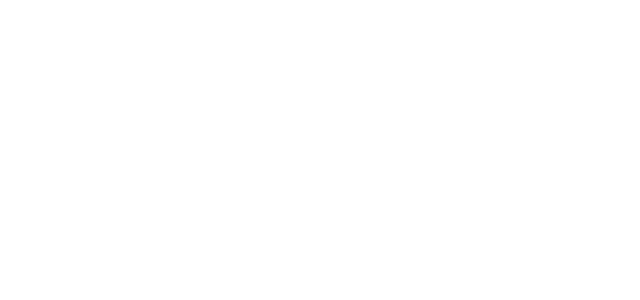
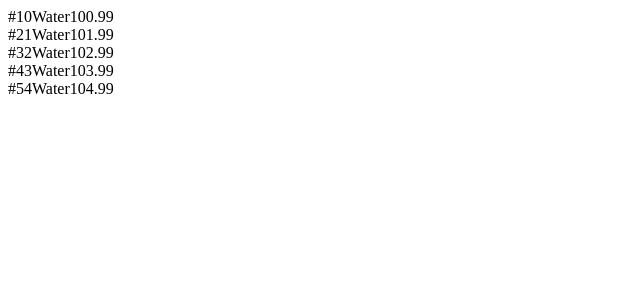
Before and after one commit to coursar/angular-frontend, an Angular app: page / in a window 1280 px wide. Shown: the top 300 px of the page, without its empty margins (0-640 px from the left). Built offline with nearby package versions, Linux system fonts and the light colour scheme.

Commit message:
display list of purchases

```diff
--- a/src/app/app.component.html
+++ b/src/app/app.component.html
@@ -1,5 +1,6 @@
-<div *ngIf="item">
+<div *ngFor="let item of items; index as i">
   <!-- ?. - ищем свойство, только если сам объект не null и не undefined -->
+  <span>#{{i + 1}}</span>
   <span>{{item.id}}</span>
   <span>{{item.name}}</span>
   <span>{{item.price}}</span>
--- a/src/app/app.component.ts
+++ b/src/app/app.component.ts
@@ -4,17 +4,21 @@
 @Component({
   selector: 'app-root',
   templateUrl: './app.component.html',
-  styleUrls: ['./app.component.css']
+  styleUrls: ['./app.component.css'],
 })
 // Alt + Insert -> generation
 // Alt + Enter -> fix
 export class AppComponent implements OnInit {
-  item?: PurchaseDto;
+  items: PurchaseDto[] = [];
 
   ngOnInit(): void {
     // инициализация первоначальной загрузки данных
-    //this.item = new PurchaseDto(1, 'Water', 100.99);
+    for (let i = 0; i < 5; i++) {
+      this.items.push(new PurchaseDto(
+        i,
+        'Water',
+        100.99 + i,
+      ));
+    }
   }
-
-  // 1. constructor
 }
```
